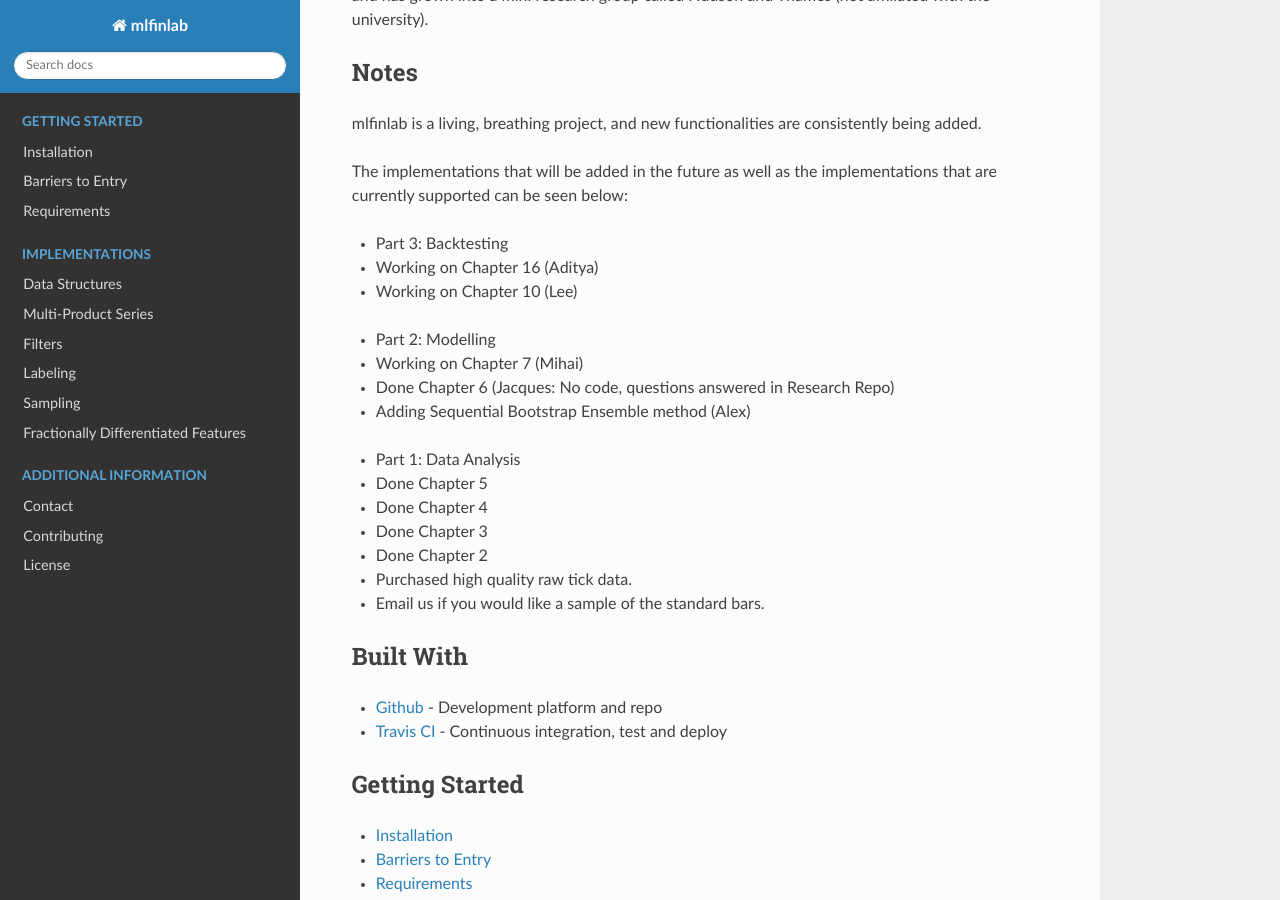
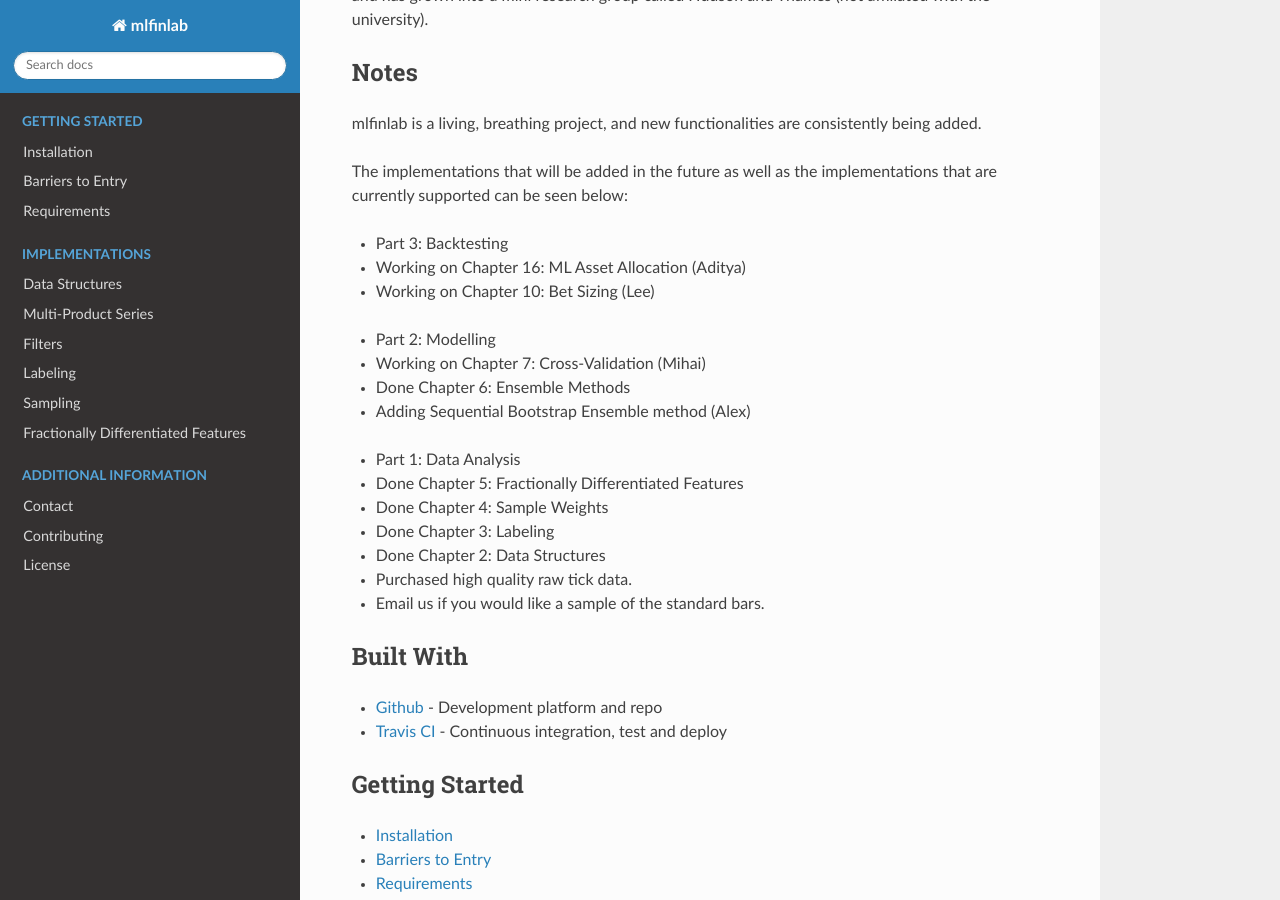
Before and after one commit to hudson-and-thames/mlfinlab, a Sphinx documentation site: the page built from docs/source/index.rst, in a window 1280 px wide and 900 px high, scrolled down 672 px. Built offline with Sphinx 7.4.7 and the Read the Docs theme 2.0.0, drawn with Linux system fonts in a browser that asks for light colours.

Commit message:
Update index.rst

```diff
--- a/docs/source/index.rst
+++ b/docs/source/index.rst
@@ -48,23 +48,23 @@ mlfinlab is a living, breathing project, and new functionalities are consistentl
 The implementations that will be added in the future as well as the implementations that are currently supported can be seen below:
 
 * Part 3: Backtesting
-* Working on Chapter 16 (Aditya)
-* Working on Chapter 10 (Lee)
+* Working on Chapter 16: ML Asset Allocation (Aditya)
+* Working on Chapter 10: Bet Sizing (Lee)
 .. |vspace| raw:: latex
 
    \vspace{5mm}
 * Part 2: Modelling
-* Working on Chapter 7 (Mihai)
-* Done Chapter 6 (Jacques: No code, questions answered in Research Repo)
+* Working on Chapter 7: Cross-Validation (Mihai)
+* Done Chapter 6: Ensemble Methods
 * Adding Sequential Bootstrap Ensemble method (Alex)
 .. |vspace| raw:: latex
 
    \vspace{5mm}
 * Part 1: Data Analysis
-* Done Chapter 5
-* Done Chapter 4
-* Done Chapter 3
-* Done Chapter 2
+* Done Chapter 5: Fractionally Differentiated Features
+* Done Chapter 4: Sample Weights
+* Done Chapter 3: Labeling
+* Done Chapter 2: Data Structures
 * Purchased high quality raw tick data.
 * Email us if you would like a sample of the standard bars.
 
```
